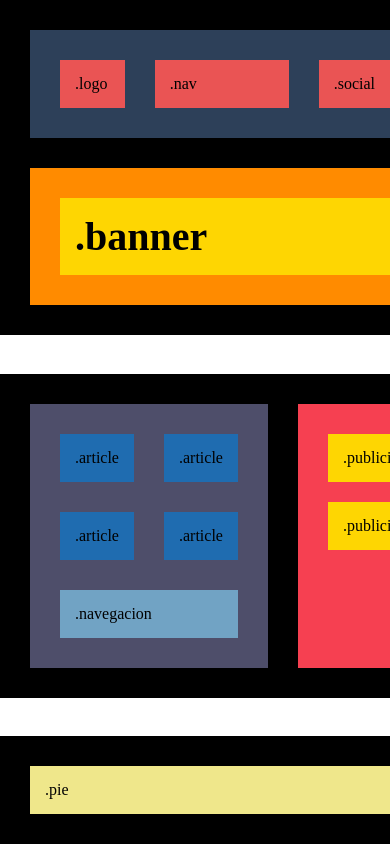
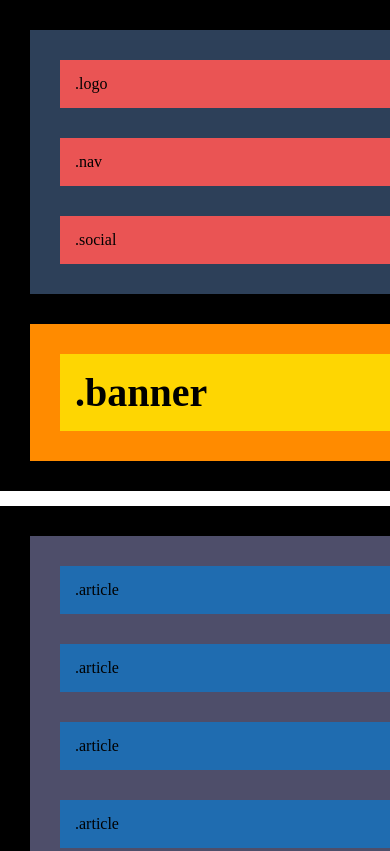
Before and after one commit to gemmaadev/exercici-1-frontend-it-academy, a plain HTML site: page index.html in a window 390 px wide. Shown: the top 851 px of the page. Drawn offline with Linux system fonts and the light colour scheme.

Commit message:
Commit exercici 1.3 - mobile version

```diff
--- a/styles.css
+++ b/styles.css
@@ -109,3 +109,20 @@ main {
     flex-direction: column;
   }
 }
+
+/* Media queries - mobile version */
+@media (max-width: 767px) {
+  #header-items-wrapper {
+    flex-direction: column;
+  }
+
+  #body-container {
+    display: flex !important; /*matxacarà qualsevol altre display*/
+    flex-direction: column;
+  }
+
+  #article-wrapper {
+    display: flex !important; /*matxacarà qualsevol altre display*/
+    flex-direction: column;
+  }
+}
```
